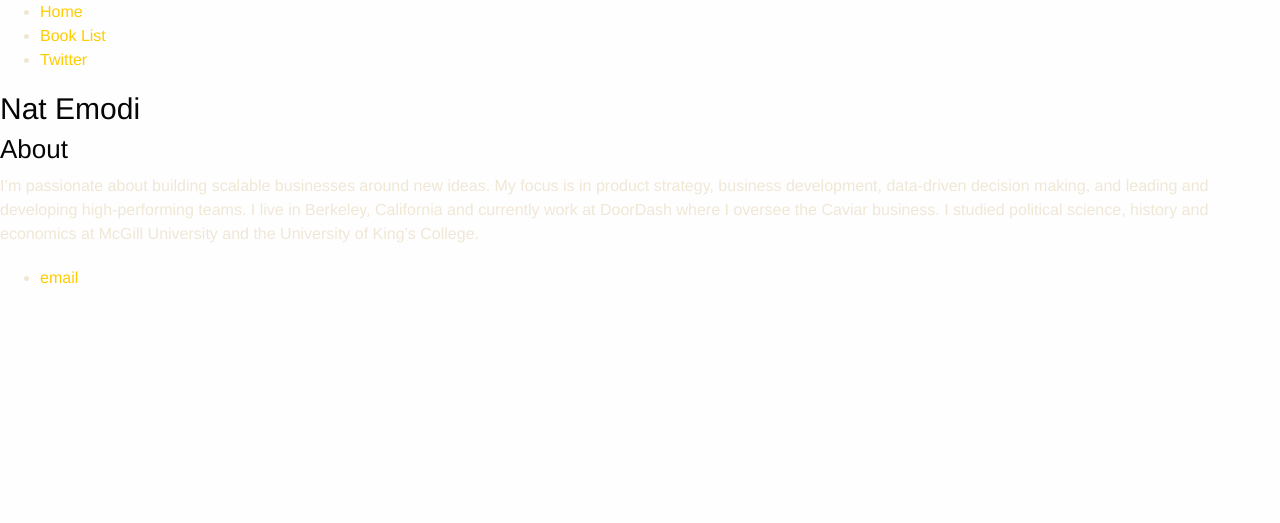
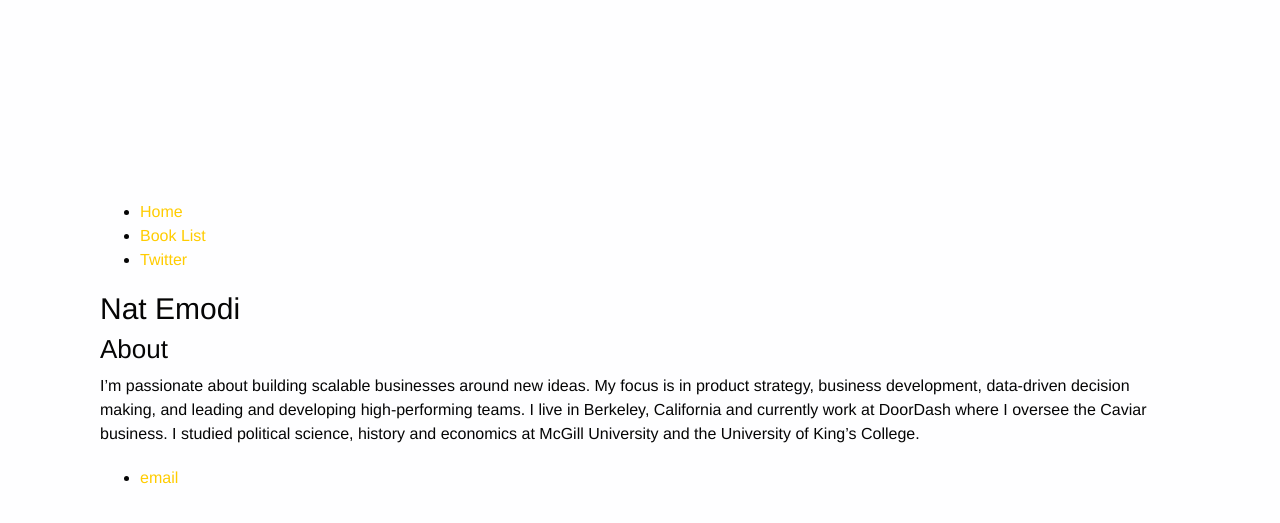
Before and after one commit to nmemodi/natemodi.github.io, a Jekyll site: the page built from index.html, in a window 1280 px wide. Shown: the top 523 px of the page. Built offline with Jekyll 4.4.1, drawn with Linux system fonts in a browser that asks for light colours.

Commit message:
Update main.css

```diff
--- a/css/main.css
+++ b/css/main.css
@@ -1,8 +1,8 @@
 body {
-  padding: 0px 0 20px 0px;
-  margin: 0px;
+  padding: 100px 0 20px 0px;
+  margin: 100px;
   font: 16px/1.5 "OpenSansRegular", "Helvetica Neue", Helvetica, Arial, sans-serif;
-  color: #f0e7d5;
+  color: #050505;
   font-weight: normal;
   background: #fefeff;
   background-attachment: fixed !important;
@@ -158,8 +158,8 @@
   border-radius: 2px;
   box-shadow: inset 0px 1px 0px rgba(255, 255, 255, .3), 0px 3px 7px rgba(0, 0, 0, .7);
   background-color: #fefeff;
-  padding: 10px 12px;
-  margin-top: 6px;
+  padding: 50px 30px;
+  margin-top: 60px;
   line-height: 14px;
   font-size: 14px;
   display: inline-block;
@@ -204,7 +204,7 @@
   line-height: 36px;
 }
 section #title p {
-  color: #d7cfbe;
+  color: #545775;
   font-family: 'OpenSansLight', "Helvetica Neue", Helvetica, Arial, sans-serif;
   font-weight: normal;
   font-size: 18px;
@@ -214,7 +214,7 @@
   font-size: 11px;
   font-family: 'OpenSansRegular', "Helvetica Neue", Helvetica, Arial, sans-serif;
   font-weight: normal;
-  color: #696969;
+  color: #050505;
   margin-top: -10px;
 }
 section #title .credits.left {
```
